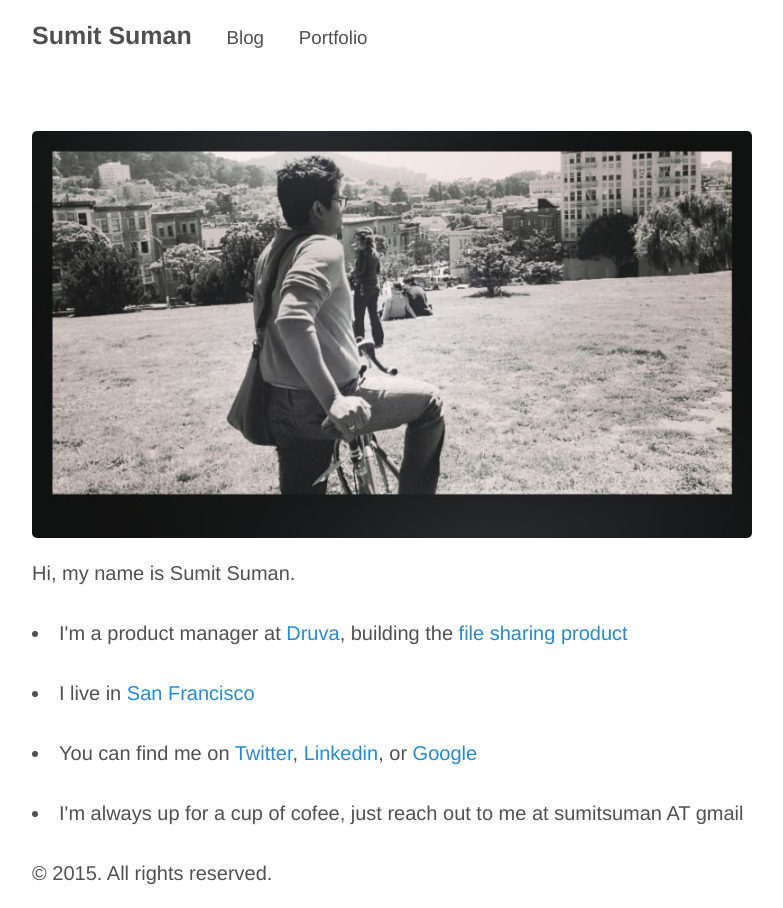
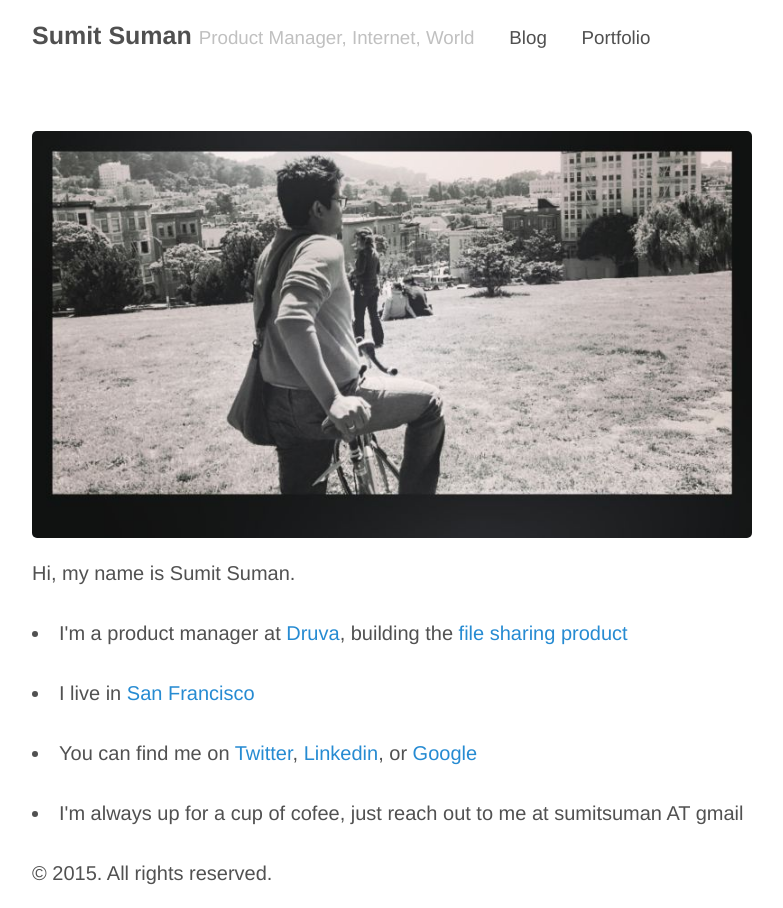
Before and after one commit to sumitsuman/sumitsuman.github.io, a Jekyll site: the page built from index.html, in a window 1280 px wide. Shown: the whole page, without its empty margins (248-1031 px from the left). Built offline with Jekyll 4.4.1, drawn with Linux system fonts in a browser that asks for light colours; Markdown is read by kramdown in place of the engine named in the settings; the list of posts is cut into pages by our own code.

Commit message:
revert og tags
+ small changes to front end matter

```diff
--- a/_config.yml
+++ b/_config.yml
@@ -7,14 +7,16 @@
 
 # Setup
 title:            Sumit Suman
-tagline:
+tagline:          'Product Manager, Internet, World'
 url:              http://sumitsuman.com
+shorturl:         sumitsuman.com
+
 paginate:         1
 baseurl:          /
+
 author:
   name:           Sumit Suman
   url:            https://twitter.com/arraysum
-  email:          sumitsuman+website@gmail.com
 
 # Custom vars
 version:          1.0.0
--- a/_includes/head.html
+++ b/_includes/head.html
@@ -13,46 +13,6 @@
     {% endif %}
   </title>
 
-  <meta content="{{ site.title }}" property="og:site_name">
-  {% if page.title %}
-    <meta content="{{ page.title }}" property="og:title">
-  {% else %}
-    <meta content="{{ site.title }}" property="og:title">
-  {% endif %}
-  {% if page.title %}
-    <meta content="article" property="og:type">
-  {% else %}
-    <meta content="website" property="og:type">
-  {% endif %}
-  {% if page.description %}
-    <meta content="{{ page.description }}" property="og:description">
-  {% else %}
-    <meta content="{{ site.description }}" property="og:description">
-  {% endif %}
-  {% if page.url %}
-    <meta content="{{ site.url }}{{ page.url }}" property="og:url">
-  {% endif %}
-  {% if page.date %}
-    <meta content="{{ page.date | date_to_xmlschema }}" property="article:published_time">
-    <meta content="{{ site.url }}/about/" property="article:author">
-  {% endif %}
-  {% if page.image %}
-    <meta content="/img/posts/{{ page.image }}" property="og:image">
-  {% else %}
-    <meta content="/img/logo-high-resolution.png" property="og:image">
-  {% endif %}
-  {% if page.categories %}
-    {% for category in page.categories limit:1 %}
-    <meta content="{{ category }}" property="article:section">
-    {% endfor %}
-  {% endif %}
-  {% if page.tags %}
-    {% for tag in page.tags %}
-    <meta content="{{ tag }}" property="article:tag">
-    {% endfor %}
-  {% endif %}
-
-
   <!-- CSS -->
   <link rel="stylesheet" href="{{ site.baseurl }}public/css/poole.css">
   <link rel="stylesheet" href="{{ site.baseurl }}public/css/syntax.css">
```
